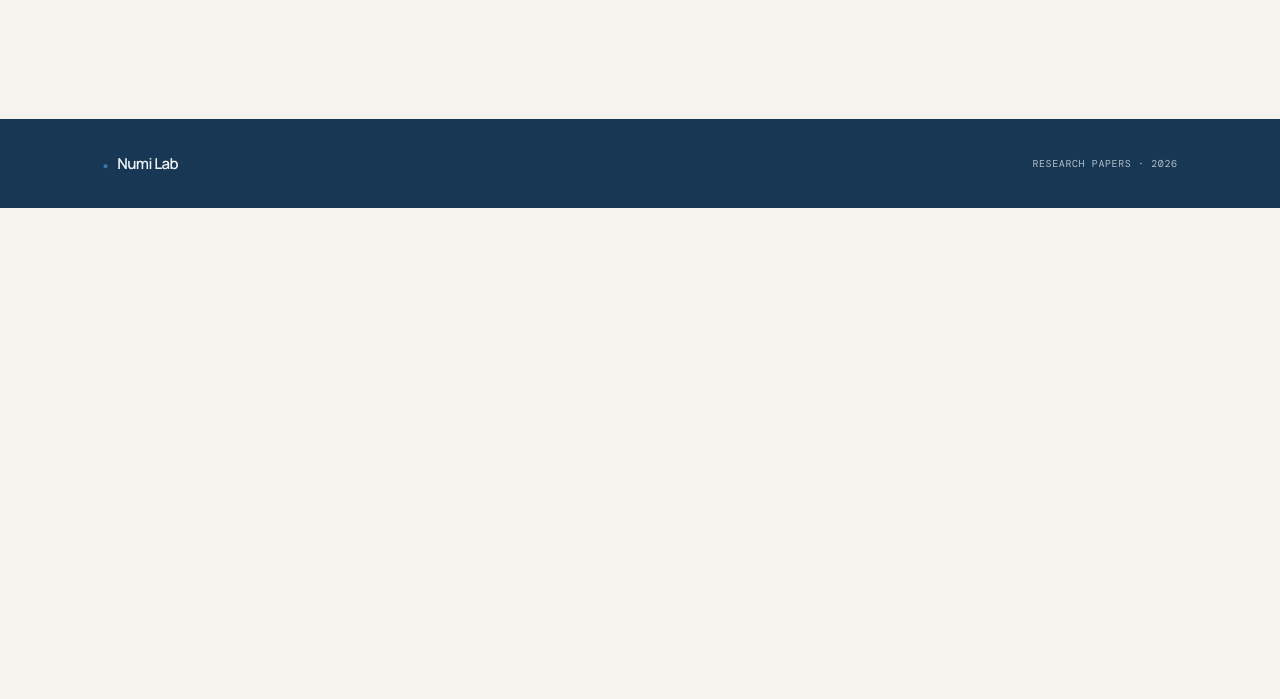
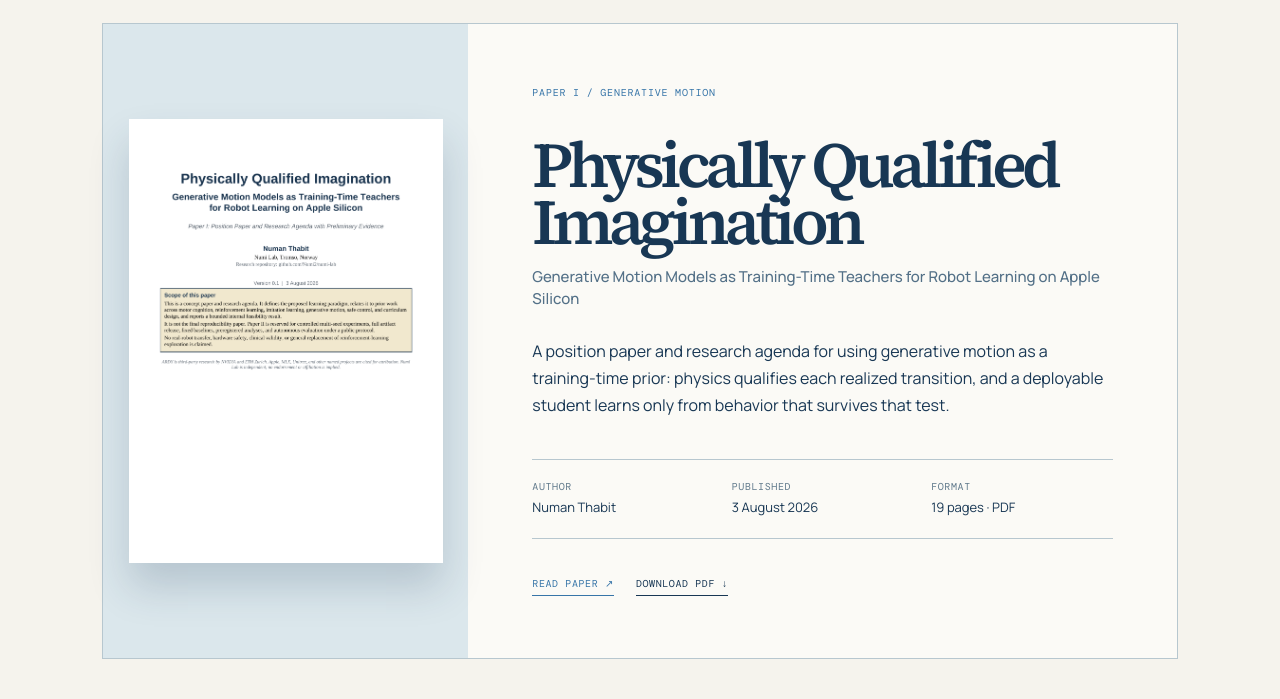
Before and after one commit to Numi2/numilab-website, a website built with Vite: page papers.html in a window 1280 px wide. Shown: the part 1361-2060 px from the top of the page. Before the commit the page ends 1569 px from the top, so only its background shows below. Built offline with nearby package versions, Linux system fonts and the light colour scheme.

Commit message:
Add physically qualified imagination paper

```diff
--- a/papers.html
+++ b/papers.html
@@ -36,12 +36,14 @@
       .archive-head { display:flex; justify-content:space-between; align-items:baseline; gap:32px; margin-bottom:31px; }
       .archive-head h2 { margin:0; font:600 clamp(33px,4vw,55px)/.92 var(--serif); letter-spacing:-.065em; }
       .paper { display:grid; grid-template-columns:minmax(250px,.68fr) minmax(0,1.32fr); border:1px solid var(--line); background:#fbfaf6; }
+      .paper + .paper { margin-top:24px; }
       .paper-cover { display:flex; align-items:center; justify-content:center; min-height:520px; padding:7%; background:#dbe7ec; }
       .paper-cover img { display:block; width:100%; max-width:350px; box-shadow:0 24px 38px rgba(24,55,84,.19); transition:transform .45s ease, box-shadow .45s ease; }
       .paper:hover .paper-cover img { transform:translateY(-5px); box-shadow:0 30px 42px rgba(24,55,84,.25); }
       .paper-copy { display:flex; flex-direction:column; justify-content:space-between; padding:62px clamp(30px,5vw,76px); }
       .paper-kind { margin:0 0 38px; color:var(--blue); font:10px var(--mono); letter-spacing:.08em; text-transform:uppercase; }
       .paper h3 { max-width:680px; margin:0; font:600 clamp(42px,5vw,76px)/.88 var(--serif); letter-spacing:-.075em; }
+      .paper-subtitle { max-width:620px; margin:16px 0 0; color:#537087; font:500 15px/1.45 var(--sans); }
       .abstract { max-width:630px; margin:28px 0 40px; font-size:16px; line-height:1.7; }
       .metadata { display:grid; grid-template-columns:repeat(3, 1fr); gap:18px; margin:0 0 38px; padding:20px 0; border-top:1px solid var(--line); border-bottom:1px solid var(--line); }
       .metadata div { display:grid; gap:4px; }
@@ -87,6 +89,25 @@
             </div>
           </div>
         </article>
+        <article class="paper">
+          <a class="paper-cover" href="/papers/physically-qualified-imagination-paper-one.pdf" target="_blank" rel="noreferrer" aria-label="Read Physically Qualified Imagination as a PDF"><img src="/papers/physically-qualified-imagination-paper-one-cover.png" alt="Cover of Physically Qualified Imagination" /></a>
+          <div class="paper-copy">
+            <div>
+              <p class="paper-kind">Paper I / Generative motion</p>
+              <h3>Physically Qualified Imagination</h3>
+              <p class="paper-subtitle">Generative Motion Models as Training-Time Teachers for Robot Learning on Apple Silicon</p>
+              <p class="abstract">A position paper and research agenda for using generative motion as a training-time prior: physics qualifies each realized transition, and a deployable student learns only from behavior that survives that test.</p>
+            </div>
+            <div>
+              <dl class="metadata">
+                <div><dt>Author</dt><dd>Numan Thabit</dd></div>
+                <div><dt>Published</dt><dd>3 August 2026</dd></div>
+                <div><dt>Format</dt><dd>19 pages · PDF</dd></div>
+              </dl>
+              <div class="actions"><a href="/papers/physically-qualified-imagination-paper-one.pdf" target="_blank" rel="noreferrer">Read paper ↗</a><a href="/papers/physically-qualified-imagination-paper-one.pdf" download>Download PDF ↓</a></div>
+            </div>
+          </div>
+        </article>
       </section>
     </main>
     <footer><a class="wordmark" href="/"><span aria-hidden="true">●</span> Numi Lab</a><p>Research papers · 2026</p></footer>
```
Also changed, not shown: public/papers/physically-qualified-imagination-paper-one-cover.png (added), 1 other file.
